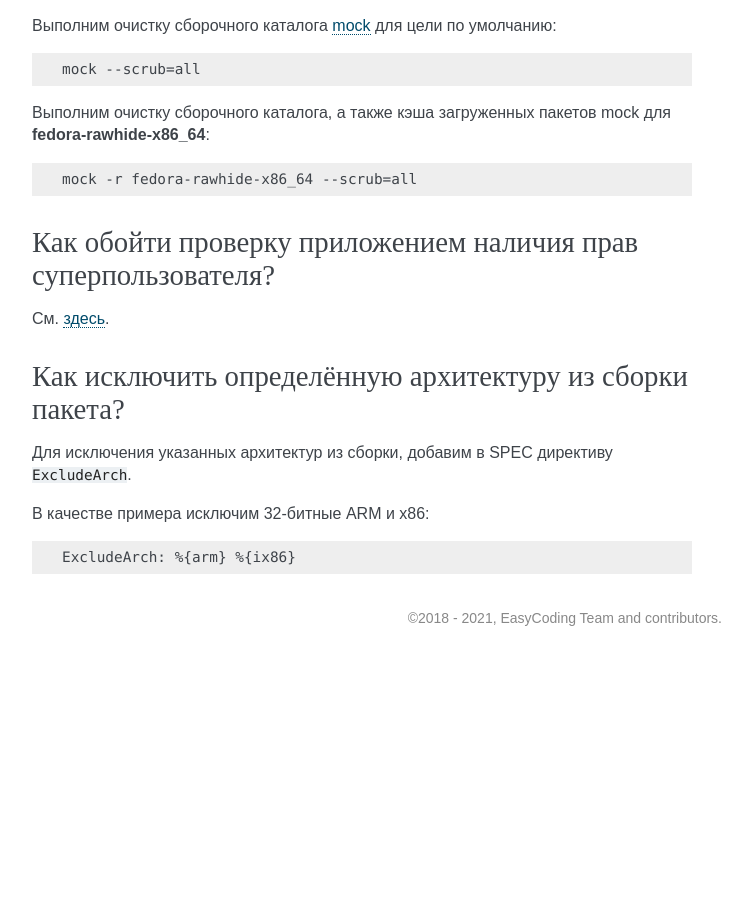
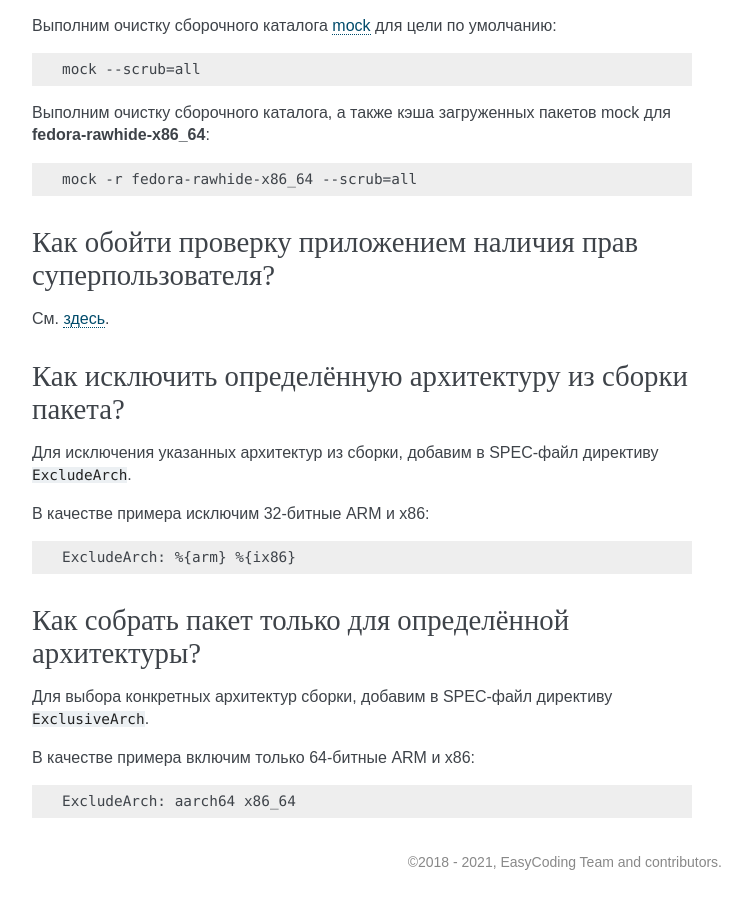
Before and after one commit to RussianFedora/FAQ, a Sphinx documentation site: the page built from source/development.rst, in a window 1280 px wide and 900 px high, scrolled down 26486 px. Shown: the whole window, without its empty margins (388-1140 px from the left). Built offline with Sphinx 7.4.7, drawn with Linux system fonts in a browser that asks for light colours; comment, search, counter and statistics services are not loaded; before the commit the page ends 27142 px from its top, so only the background shows below that; some of the changed text lies outside the part shown.

Commit message:
Added a new question about building packages for the selected architectures only.

```diff
--- a/source/development.rst
+++ b/source/development.rst
@@ -1504,10 +1504,24 @@ Qt-приложение, собранное Clang с LTO не запускает
 Как исключить определённую архитектуру из сборки пакета?
 ============================================================
 
-Для исключения указанных архитектур из сборки, добавим в SPEC директиву ``ExcludeArch``.
+Для исключения указанных архитектур из сборки, добавим в SPEC-файл директиву ``ExcludeArch``.
 
 В качестве примера исключим 32-битные ARM и x86:
 
 .. code-block:: text
 
     ExcludeArch: %{arm} %{ix86}
+
+.. index:: rpm, architecture, rpmbuild, exclusivearch
+.. _rpm-exclusive-arch:
+
+Как собрать пакет только для определённой архитектуры?
+=========================================================
+
+Для выбора конкретных архитектур сборки, добавим в SPEC-файл директиву ``ExclusiveArch``.
+
+В качестве примера включим только 64-битные ARM и x86:
+
+.. code-block:: text
+
+    ExcludeArch: aarch64 x86_64
```
